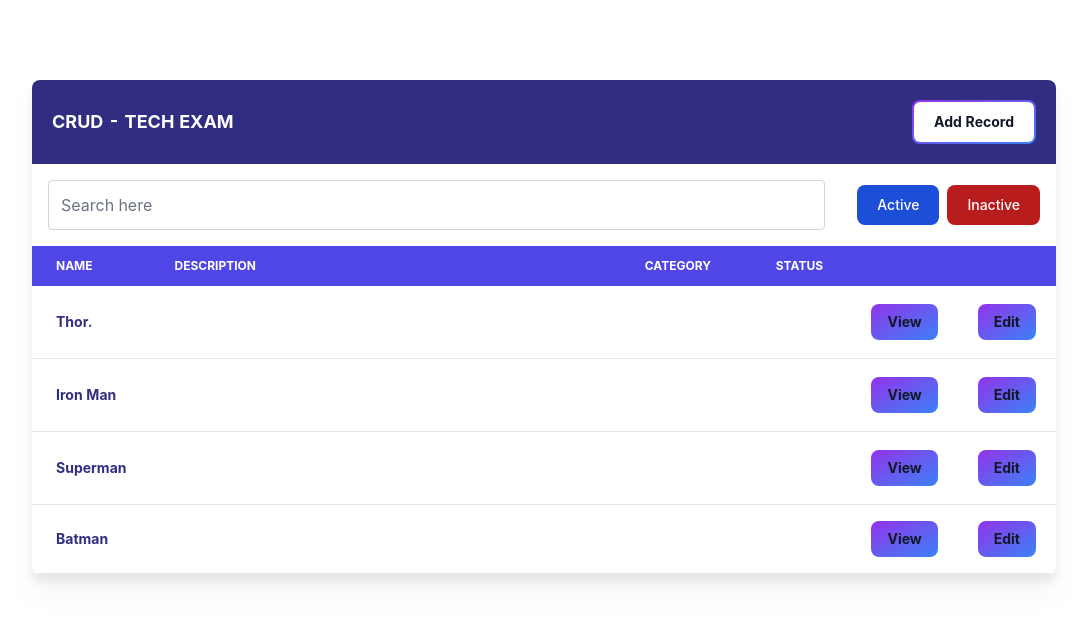
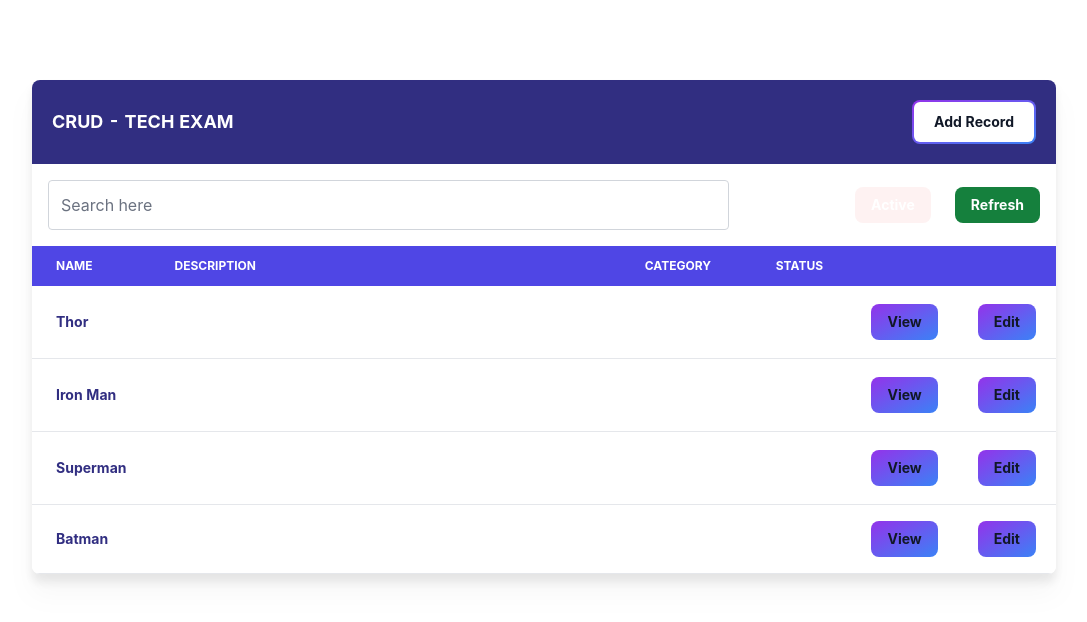
Before and after one commit to jsphdon/Cagampang_TechExam, a React (Create React App) app in the folder crud-techexam/: page / in a window 1280 px wide. Shown: the top 622 px of the page, without its empty margins (96-1183 px from the left). Built offline with nearby package versions, Linux system fonts and the light colour scheme; data requests are answered from the project's data file.

Commit message:
[ UPDATE ] - search and filter implemented

```diff
--- a/crud-techexam/db.json
+++ b/crud-techexam/db.json
@@ -1,7 +1,7 @@
 {
   "users": [
     {
-      "name": "Thor.",
+      "name": "Thor",
       "description": "The son of Odin uses his abilities as the God of Thunder to protect Asgard and planet Earth alike.",
       "category": {
         "id": "2",
--- a/crud-techexam/src/components/EditRecord.js
+++ b/crud-techexam/src/components/EditRecord.js
@@ -4,8 +4,7 @@
 import AsyncSelect from 'react-select/async';
 import { Switch } from 'antd';
 import { useHistory, useParams } from "react-router-dom";
-import Loader from './Loader';
-import { ToastContainer, toast } from 'react-toastify';
+import { toast } from 'react-toastify';
 import 'react-toastify/dist/ReactToastify.css';
 
 function EditRecord() {
@@ -30,22 +29,26 @@
   });
 
   const { id } = useParams();
-  const [name, setName] = useState('');
-  const [description, setDescription] = useState('');
-  const [category, setCategory] = useState(null);
-  const [status, setStatus] = useState('');
 
 
   // handle category
   const handleCategory = value => {
-    setCategory(value);
+    console.log(value)
+    setUsers({
+      ...users,
+      category: value.value
+    });
+
   };
 
   // handle status
-  const handleStatus = event => {
-    setStatus(event);
+  const handleStatus = value => {
+    console.log(value)
+    setUsers({
+      ...users,
+      status: value
+    });
   };
-
 
 
   const fetchCategories = () => {
@@ -54,27 +57,25 @@
     })
   }
 
-  const [state, setState] = useState({
-    loading: false,
-    users: {
+  const [loading, setLoading] = useState(false);
+
+  const [users, setUsers] = useState({
+    id: '',
     name: '',
     description: '',
     category: '',
-      status: '',
-    },
+    status: ''
   });
 
   useEffect(() => {
     try {
-      setState({ ...state, loading: true });
+      setLoading(true);
       async function getUser() {
         let res = await EndpointsService.getUser(id);
-        setState({
-          ...state,
-          loading: false,
-          users: res.data
-        })
+        setLoading(false);
+        setUsers(res.data);
       }
+
       getUser();
     } catch (e) {
       window.alert("Can't retrieve details")
@@ -82,22 +83,21 @@
   }, [id])
 
   // const editRecord = () => {
-  //   console.log(id);
-  //   console.log(name);
-  //   console.log(description);
-  //   console.log(category);
-  //   console.log(status);
+  //   console.log(users.id);
+  //   console.log(users.name);
+  //   console.log(users.description);
+  //   console.log(users.category);
+  //   console.log(users.status);
   // }
 
   // EDIT Function
   const editRecord = async (event) => {
     var data = {
-      name: name,
-      description: description,
-      category: category,
-      status: status
+      name: users.name,
+      description: users.description,
+      category: users.category,
+      status: users.status
     };
-    console.log(data)
 
     event.preventDefault();
     try {
@@ -113,9 +113,6 @@
   }
 
 
-
-  let { loading, users } = state;
-
   return (
 
     <div className="min-h-full flex items-center justify-center py-12 px-4 sm:px-6 lg:px-8">
@@ -123,10 +120,7 @@
         <div>
           <h2 className="mt-6 text-center text-3xl font-extrabold text-grey"><span className='text-indigo-500'>Edit</span> Record</h2>
         </div>
-        {
-          loading ? <Loader /> : <div>
-            {
-              Object.keys(users).length > 0 &&
+
         <div className="form-group mt-8 space-y-6 drop-shadow-xl  sm:rounded-md bg-white py-10 px-10" >
           {/* Name */}
           <div>
@@ -138,7 +132,10 @@
               name="name"
               id="name"
               defaultValue={users.name}
-                    onChange={(e) => setName(e.target.value)}
+              onChange={(e) => setUsers({
+                ...users,
+                name: e.target.value
+              })}
               className="form-control mt-1 focus:ring-indigo-500 focus:border-indigo-500 block w-full shadow-sm sm:text-sm border-gray-300 rounded-md"
             />
           </div>
@@ -154,7 +151,10 @@
                 name="description"
                 rows={3}
                 defaultValue={users.description}
-                      onChange={(e) => setDescription(e.target.value)}
+                onChange={(e) => setUsers({
+                  ...users,
+                  description: e.target.value
+                })}
                 className="form-control shadow-sm focus:ring-indigo-500 focus:border-indigo-500 mt-1 block w-full sm:text-sm border border-gray-300 rounded-md"
 
               />
@@ -169,7 +169,7 @@
             <AsyncSelect
               cacheOptions
               defaultOptions
-                    defaultValue={users.category}
+              value={users.category}
               getOptionLabel={e => e.category_name}
               getOptionValue={e => e.id}
               loadOptions={fetchCategories}
@@ -179,7 +179,8 @@
 
           {/* Toggle - Active/Inactive */}
           <div>
-                  <Switch checkedChildren="Active" unCheckedChildren="Inactive" defaultChecked={users.status} onChange={handleStatus} />
+            <Switch checkedChildren="Active" unCheckedChildren="Inactive" checked={users.status} onChange={handleStatus} />
+            <br />
           </div>
 
           {/* Edit BUTTON */}
@@ -198,9 +199,9 @@
           <div className='flex justify-center'>
             <a href='/home'>Back to Home</a>
           </div>
-              </div>}
+
         </div>
-        }
+
 
       </div>
     </div>
--- /dev/null
+++ b/crud-techexam/src/components/FilterButtons.js
@@ -0,0 +1,25 @@
+import React from 'react';
+
+const FilterButtons = ({ filterStatus, menuStatus }) => {
+
+  return (
+    <>
+      <div className='m-4'>
+        {menuStatus.map((id, Status) => {
+          return (
+            <button
+              key={id}
+              onClick={() => filterStatus(Status)}
+              className="overflow-hidden text-white dark:bg-indigo-800 dark:border-indigo-700 odd:bg-white even:bg-red-50 odd:dark:bg-indigo-800 even:dark:bg-red-700 text-sm px-4 py-2 rounded-lg group mr-2 font-bold">
+              {Status ? "Active" : "Inactive"}
+            </button>
+          );
+        })}
+      </div>
+    </>
+
+
+  );
+}
+
+export default FilterButtons;
--- a/crud-techexam/src/components/SearchBox.js
+++ b/crud-techexam/src/components/SearchBox.js
@@ -4,6 +4,7 @@
   return (
     <div className='m-4'>
       <input
+        value={searchfield}
         className='form-control
         w-full
         block
--- a/crud-techexam/src/components/Sort.js
+++ /dev/null
@@ -1,16 +0,0 @@
-import React from 'react';
-
-const Sort = ({ searchfield, searchChange }) => {
-  return (
-    <div className='m-4'>
-      {/* Active Button */}
-      <button type="button" className=" text-white bg-blue-700 hover:bg-blue-800 focus:ring-4 focus:ring-blue-300 font-medium rounded-lg text-sm px-5 py-2.5 mr-2 dark:bg-blue-600 dark:hover:bg-blue-700 focus:outline-none dark:focus:ring-blue-800">Active</button>
-
-      {/* Inactive Button */}
-      <button type="button" className=" text-white bg-red-700 hover:bg-red-800 focus:ring-4 focus:ring-red-300 font-medium rounded-lg text-sm px-5 py-2.5 dark:bg-red-600 dark:hover:bg-red-700 focus:outline-none dark:focus:ring-red-800">Inactive</button>
-    </div>
-
-  );
-}
-
-export default Sort;
--- a/crud-techexam/src/components/TableData.js
+++ b/crud-techexam/src/components/TableData.js
@@ -1,45 +1,88 @@
 import '../index.css';
-import React, {Component} from 'react';
-// import EndpointsService from "../services/endpoints.service";
+import React, { useState, useEffect } from 'react';
 import SearchBox from './SearchBox';
-import Sort from './Sort';
 import TableRowData from './TableRowData';
+import FilterButtons from './FilterButtons';
 
 
-class TableData extends Component {
-constructor() {
-    super()
-    this.state = {
-    users: [],
-    searchfield: ''
+function TableData() {
+    const [users, setUsers] = useState([]);
+    const [duplicateUsers, setDuplicateUsers] = useState([]);
+    const [status, setStatus] = useState(null);
+    const [search, setSearch] = useState("");
+
+    useEffect(() => {
+        if (users.length === 0) {
+            fetch('http://localhost:8000/users').then(response => {
+                return response.json();
+            }).then(u => {
+                setUsers(u);
+                setDuplicateUsers(u)
+            });
+        } else {
+            searchFilter();
         }
+    }, [status, search])
+
+    // SEARCH FILTER
+    const onSearchChange = (event) => {
+        let target = event.target.value;
+        setSearch(target);
     }
 
-componentDidMount() {
-    fetch('http://localhost:8000/users')
-        .then(response=> response.json())
-        .then(user => {this.setState({ users: user})});
+    const menuStatus = [...new Set(users.map((stat) => stat.status))];
+
+
+    // INACTIVE/ACTIVE FILTER
+    const filterStatus = (curStat) => {
+        const currentStatus = curStat === 1;
+        setStatus(currentStatus);
+    };
+
+    // Search and Filter Function
+    const searchFilter = () => {
+
+        let newSearch = [];
+        if (search === "") {
+            newSearch = users;
+        } else {
+            const dupUsers = users.filter(unfilUsers => {
+                return unfilUsers.name.toLowerCase().includes(search.toLowerCase());
+            });
+            newSearch = dupUsers;
+        }
+        if (status !== null) {
+            const newStat = newSearch.filter((newStatus) => {
+                return newStatus.status === status;
+            });
+            newSearch = newStat;
+        }
+        setDuplicateUsers(newSearch);
+
     }
 
-onSearchChange = (event) => {
-    let test = this.setState({ searchfield: event.target.value });
-    console.log(test);
+    // Refresh Function
+    const refresh = () => {
+        setStatus(null);
+        setSearch("");
     }
 
-render() {
-    const { users, searchfield } = this.state;
-    // SEARCH FILTER
-    const filteredUsers = users.filter(unfilUsers =>{
-    return unfilUsers.name.toLowerCase().includes(searchfield.toLowerCase());
-    })
-    return(
+    return (
         <div>
             <div className='flex items-center'>
                 <div className='flex-1 w-full'>
-                    <SearchBox searchChange={this.onSearchChange}/>
+                    <SearchBox searchChange={onSearchChange} searchfield={search} />
                 </div>
                 <div className='flex text-right'>
-                    <Sort/>
+                    <FilterButtons filterStatus={filterStatus} menuStatus={menuStatus} />
+                    <div className='mt-4 mb-4'>
+                        <button
+                            onClick={() => refresh()}
+                            className="overflow-hidden text-white bg-green-700 text-sm px-4 py-2 rounded-lg group mr-4 font-bold">
+                            Refresh
+                        </button>
+                    </div>
+
                 </div>
             </div>
 
@@ -66,72 +109,13 @@
                         </th>
                     </tr>
                 </thead>
-                <TableRowData users={filteredUsers}/>
+
+                <TableRowData users={duplicateUsers} />
+
             </table>
         </div>
-    );
-}
+
+    )
 }
 
 export default TableData;
-
-// function TableData() {
-//     const [searchField, setSearchField] = useState("");
-//     const [unfilteredUsers, setUnfilteredUsers] = useState("");
-//     const [users, setUsers] = useState([]);
-
-//     const onSearchChange = (event) => {
-//         var test = this.setState({ searchfield: event.target.value });
-//         console.log(test)
-//     }
-
-//     const filteredUsers = users.filter(unfil => {
-//         return unfil.name.toLowerCase().includes(searchField.toLowerCase());
-//     })
-
-//     return  (
-
-//         <div>
-
-//             <div className='flex items-center'>
-//                 <div className='flex-1 w-full'>
-//                     <SearchBox searchChange={onSearchChange}/>
-//                 </div>
-//                 <div className='flex text-right'>
-//                     <Sort/>
-//                 </div>
-//             </div>
-
-//             <table className="w-full text-sm text-left text-white ">
-//                 <thead className="text-xs text-white uppercase bg-indigo-600">
-//                     <tr>
-//                         <th scope="col" className="px-6 py-3">
-//                             Name
-//                         </th>
-//                         <th scope="col" className="px-6 py-3">
-//                             Description
-//                         </th>
-//                         <th scope="col" className="px-6 py-3">
-//                             Category
-//                         </th>
-//                         <th scope="col" className="px-6 py-3">
-//                             Status
-//                         </th>
-//                         <th scope="col" className="px-6 py-3">
-
-//                         </th>
-//                         <th scope="col" className="px-6 py-3">
-
-//                         </th>
-//                     </tr>
-//                 </thead>
-
-//                 <TableRowData unfilteredUsers={filteredUsers}/>
-
-//             </table>
-//         </div>
-
-//     )
-// }
-
-// export default TableData;
```
Also changed, not shown: crud-techexam/src/components/TableRowData.js (+4 -4 lines). Lines whose indentation alone changed are shown as unchanged.
